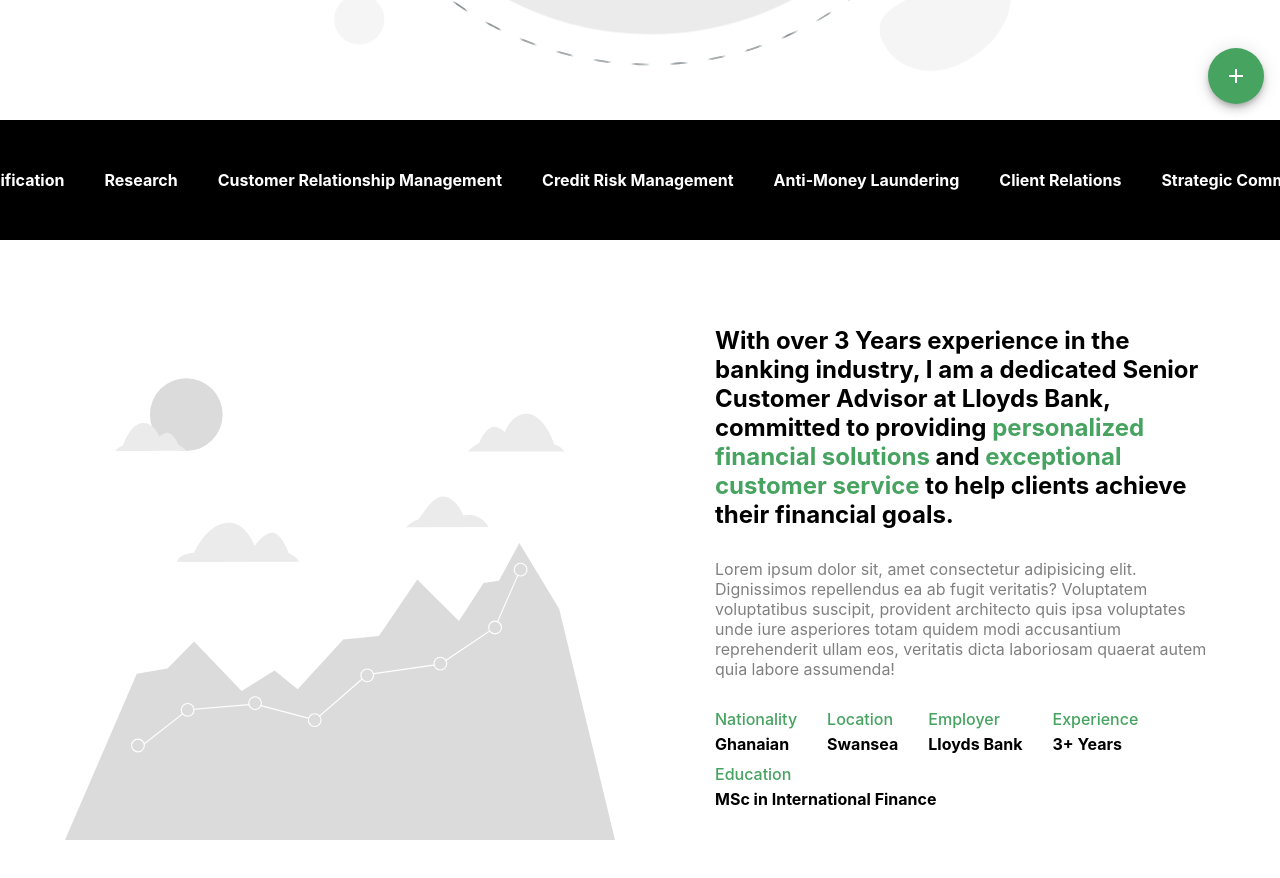
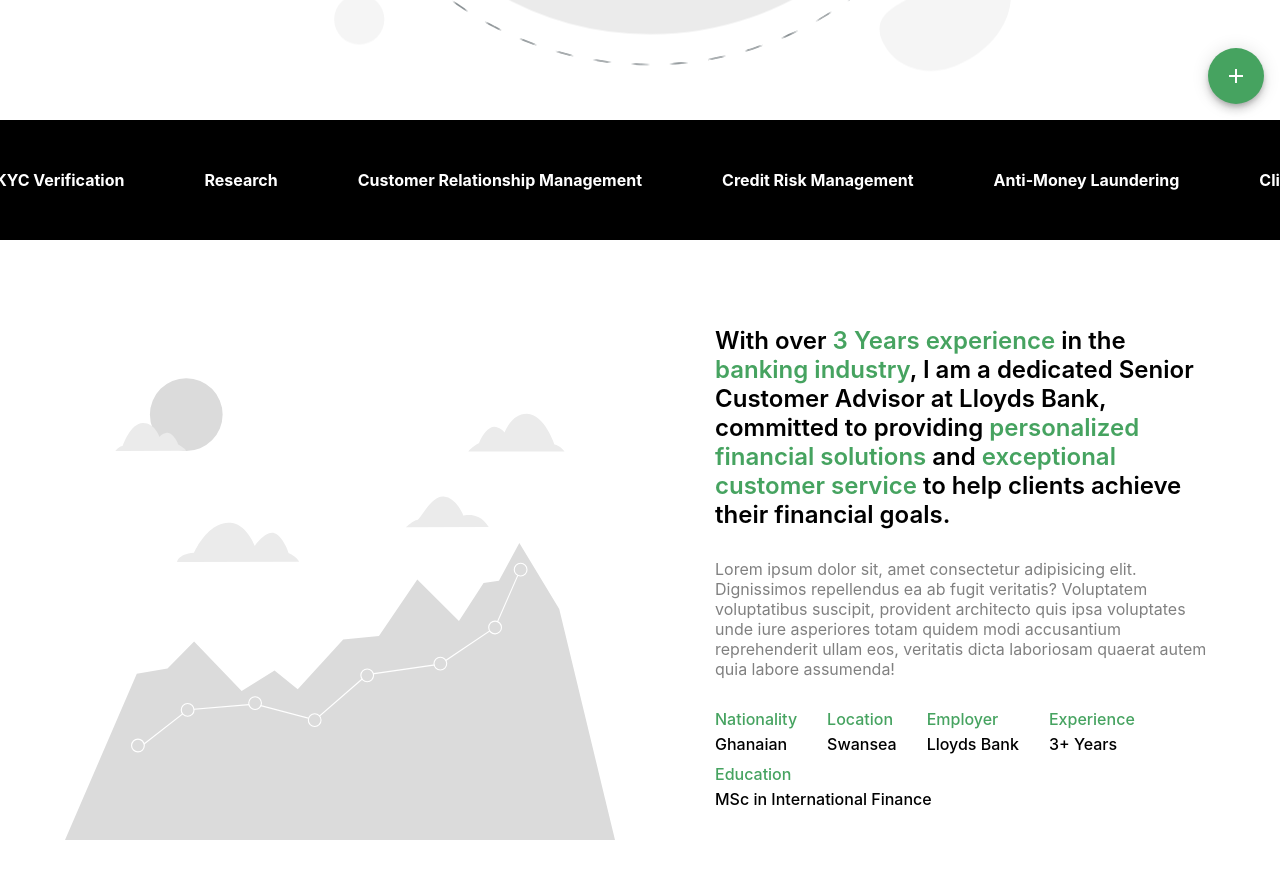
Before and after one commit to Zoiku/maygracezoiku.com, a React (Vite) app: page / in a window 1280 px wide. Shown: the part 680-1558 px from the top of the page. Built offline with nearby package versions, Linux system fonts and the light colour scheme.

Commit message:
first commit

```diff
--- a/package.json
+++ b/package.json
@@ -16,6 +16,7 @@
     "@mui/material": "^5.15.18",
     "aos": "^2.3.4",
     "react": "^18.2.0",
+    "react-confetti-boom": "^1.0.0",
     "react-dom": "^18.2.0",
     "react-fast-marquee": "^1.6.4",
     "react-router-dom": "^6.23.1"
--- a/src/App.jsx
+++ b/src/App.jsx
@@ -4,18 +4,20 @@ import Layout from "./layout/Layout";
 import SpeedDial from "./components/MUISpeedDial";
 import Aos from "aos";
 import "aos/dist/aos.css";
+import Confetti from "react-confetti-boom";
 
 Aos.init();
 
 const App = () => (
-  <>
+  <div className="app">
     <Routes>
       <Route element={<Layout />}>
         <Route path="/" element={<Home />} />
       </Route>
     </Routes>
     <SpeedDial />
-  </>
+    <Confetti mode="boom" particleCount={200} effectCount={2} />
+  </div>
 );
 
 export default App;
--- a/src/index.css
+++ b/src/index.css
@@ -18,3 +18,7 @@
 .highlight {
   color: var(--highlight);
 }
+
+body {
+  overflow-x: clip;
+}
--- a/src/pages/Home.jsx
+++ b/src/pages/Home.jsx
@@ -94,7 +94,7 @@ const Home = () => (
             data-aos="fade-up"
             className="about-details-title"
           >
-            With over 3 Years experience in the banking industry, I am a
+            With over <span className="highlight">3 Years experience</span> in the <span className="highlight">banking industry</span>, I am a
             dedicated Senior Customer Advisor at Lloyds Bank, committed to
             providing <span className="highlight">personalized financial solutions</span> and{" "}
             <span className="highlight">exceptional customer service</span> to
@@ -127,6 +127,8 @@ const Home = () => (
         </div>
       </div>
     </Centered>
+
+
   </div>
 );
 
--- a/src/styles/Home.css
+++ b/src/styles/Home.css
@@ -58,7 +58,7 @@
 .skill {
   position: relative;
   font-weight: 700;
-  padding: 50px 20px;
+  padding: 50px 40px;
 }
 
 .about-container {
@@ -96,7 +96,7 @@
 
 .about-details-title {
   font-size: x-large;
-  font-weight: 700;
+  font-weight: 600;
 }
 
 .about-details-text {
@@ -107,7 +107,6 @@
   display: flex;
   align-items: flex-start;
   gap: 10px 30px;
-  font-weight: 700;
   flex-wrap: wrap;
 }
 
@@ -115,11 +114,11 @@
   display: flex;
   flex-direction: column;
   gap: 5px;
+  font-weight: 500;
 }
 
 .about-summary-item-title {
   color: var(--highlight);
-  font-weight: 500;
 }
 
 @media screen and (max-width: 1150px) {
```
Also changed, not shown: 1 other file (tests, documents, lock files or other folders).
